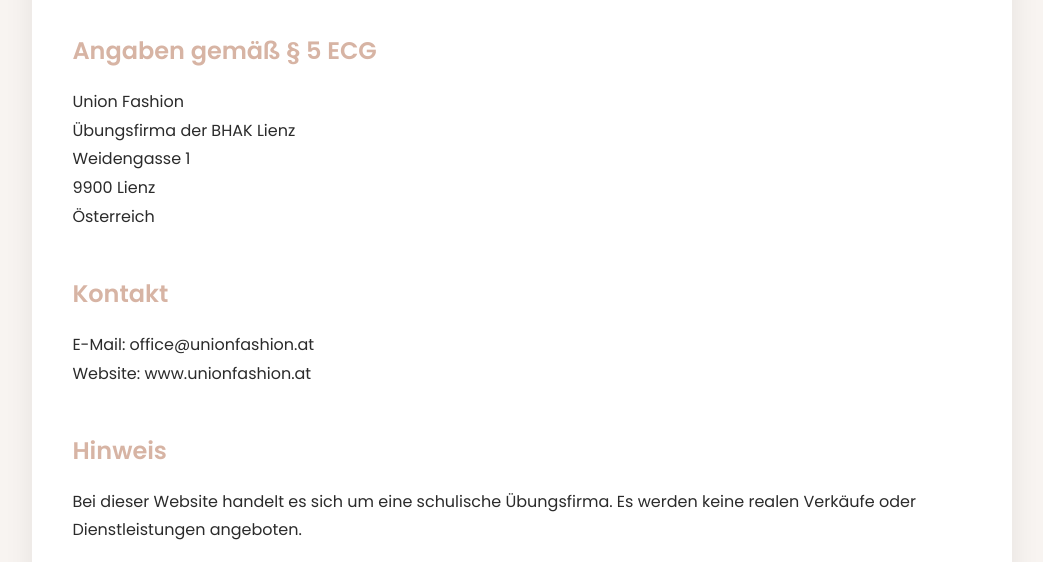
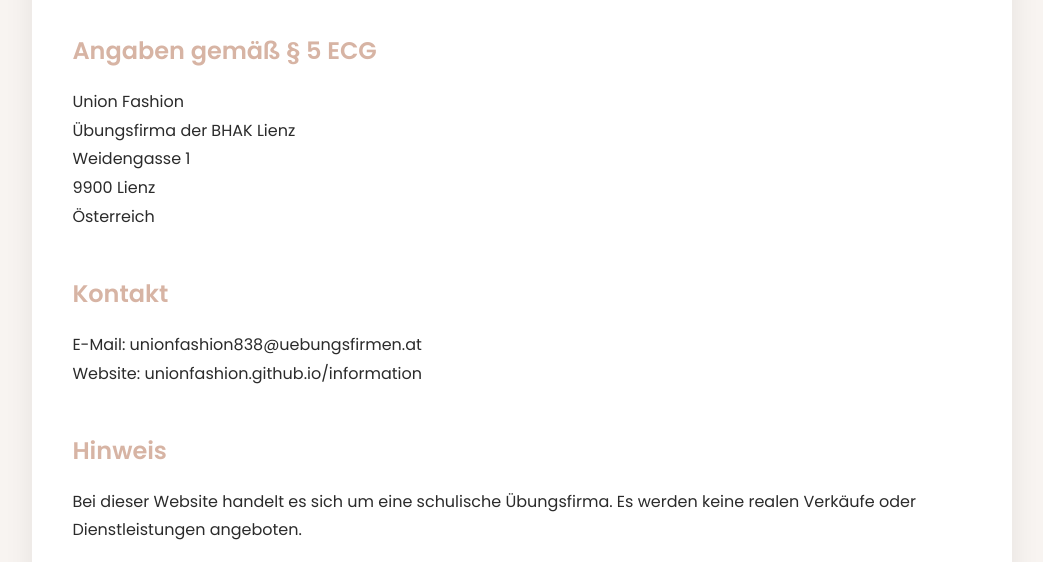
Before and after one commit to unionfashion/information, a plain HTML site: page impressum.html in a window 1280 px wide. Shown: the part 238-800 px from the top of the page, without its empty margins (78-1121 px from the left). Drawn offline with Linux system fonts and the light colour scheme.

Commit message:
Update impressum.html

```diff
--- a/impressum.html
+++ b/impressum.html
@@ -94,8 +94,8 @@ Weidengasse 1<br>
 
 <p>
 
-E-Mail: office@unionfashion.at<br>
-Website: www.unionfashion.at
+E-Mail: unionfashion838@uebungsfirmen.at<br>
+Website: unionfashion.github.io/information
 
 </p>
 
```
